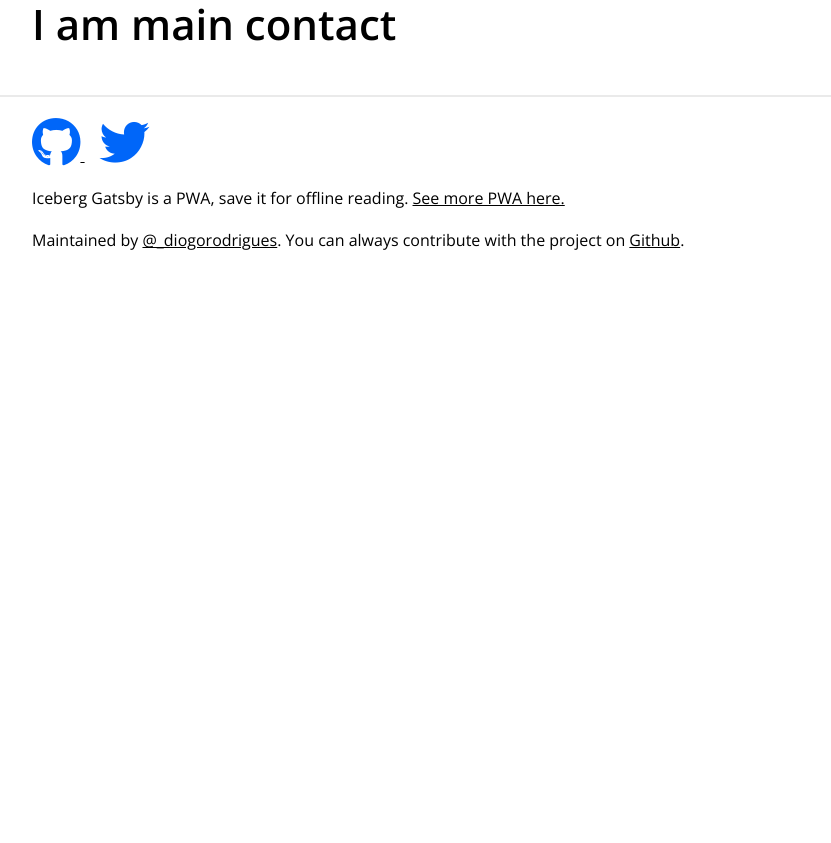
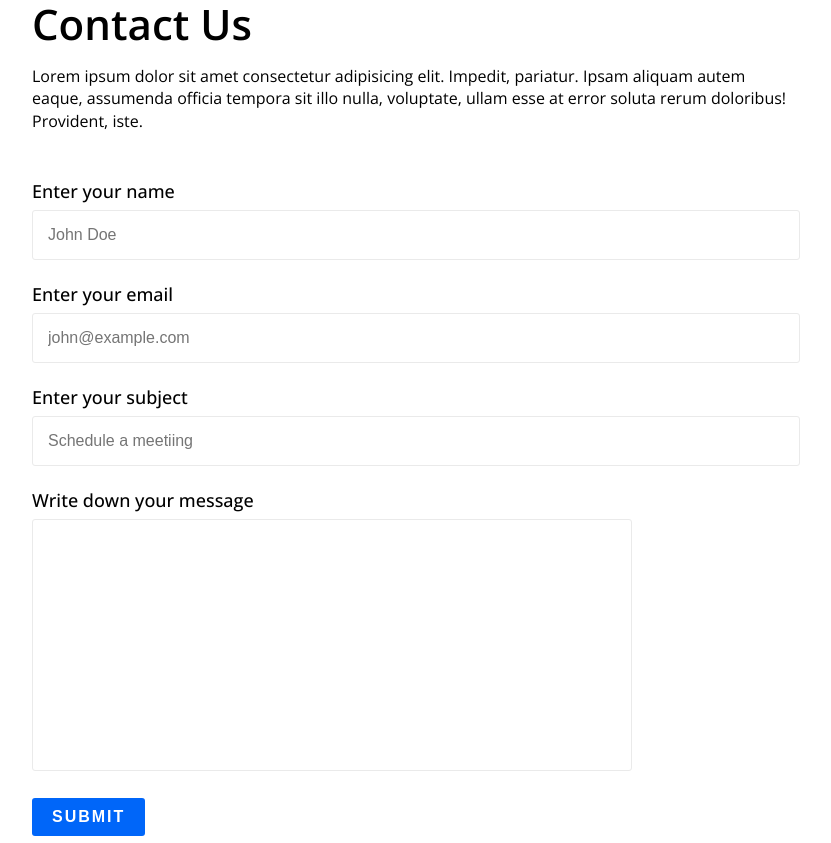
Before and after one commit to ashraful-islam-siam/blog-app-design, a plain HTML site: page contact.html in a window 1280 px wide. Shown: the part 277-1120 px from the top of the page, without its empty margins (224-1055 px from the left). Before the commit the page ends 800 px from the top, so only its background shows below. Drawn offline with nearby package versions, Linux system fonts and the light colour scheme.

Commit message:
designed contact and about

```diff
--- a/contact.html
+++ b/contact.html
@@ -37,7 +37,37 @@
     </nav>
 
     <!-- Main content area -->
-    <main class="container"><h1>I am main contact</h1></main>
+    <main class="container">
+        <h1>Contact Us</h1>
+        <p>
+            Lorem ipsum dolor sit amet consectetur adipisicing elit. Impedit, pariatur. Ipsam aliquam autem eaque, assumenda officia tempora sit illo nulla, voluptate, ullam esse at error soluta rerum doloribus! Provident, iste.
+        </p>
+        <div class="form-container">
+            <form>
+                <div class="form-group">
+                    <label for="name">Enter your name</label>
+                    <input class="form-input-field" id="name" type="text" placeholder="John Doe">
+                </div>
+                <div class="form-group">
+                    <label for="email">Enter your email</label>
+                    <input class="form-input-field" id="email" type="text" placeholder="john@example.com">
+                </div>
+                <div class="form-group">
+                    <label for="subject">Enter your subject</label>
+                    <input class="form-input-field" id="subject" type="text" placeholder="Schedule a meetiing">
+                </div>
+                <div class="form-group">
+                    <label for="message">Write down your message</label>
+                    <textarea class="form-textarea" id="message" cols="30" rows="10"></textarea>
+                </div>
+                <div class="form-group">
+                    <input class="form-submit-button" type="submit"
+                        value="Submit"
+                    >
+                </div>
+            </form>
+        </div>
+    </main>
 
     <!-- Main Footer -->
     <hr class="footer">
--- a/styles/style.css
+++ b/styles/style.css
@@ -219,3 +219,59 @@ hr.home {
     font-size: 42px;
     margin: 30px 0;
 }
+
+
+/* Contact Page  */
+
+.form-container {
+    margin-top: 50px;
+
+}
+
+.form-group {
+    width: 100%;
+    margin-top: 25px;
+}
+
+.form-group label {
+    display: block;
+    font-size: 18px;
+    font-weight: 500;
+}
+
+.form-input-field {
+    margin-top: 10px;
+    width: 100%;
+    padding: 15px;
+    outline: none;
+    border: 1px solid #eaeaea;
+    border-radius: 3px;
+    font-size: 16px;
+
+}
+
+.form-textarea {
+    margin-top: 10px;
+    width: 100%;
+    padding: 15px;
+    outline: none;
+    border: 1px solid #eaeaea;
+    border-radius: 3px;
+    font-size: 16px;
+    font-family: 'Open sans';
+    width: 600px;
+    resize: none;
+}
+
+.form-submit-button {
+    padding: 10px 20px;
+    border: none;
+    border-radius: 3px;
+    background-color: #0066f9;
+    color: #fff;
+    cursor: pointer;
+    font-size: 16px;
+    font-weight: 600;
+    text-transform: uppercase;
+    letter-spacing: 2px;;
+}
```
Also changed, not shown: about.html (+23 -1 lines).
